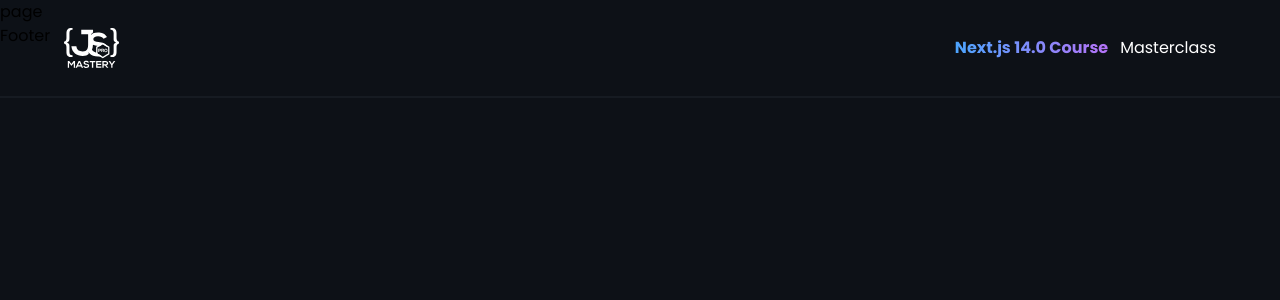
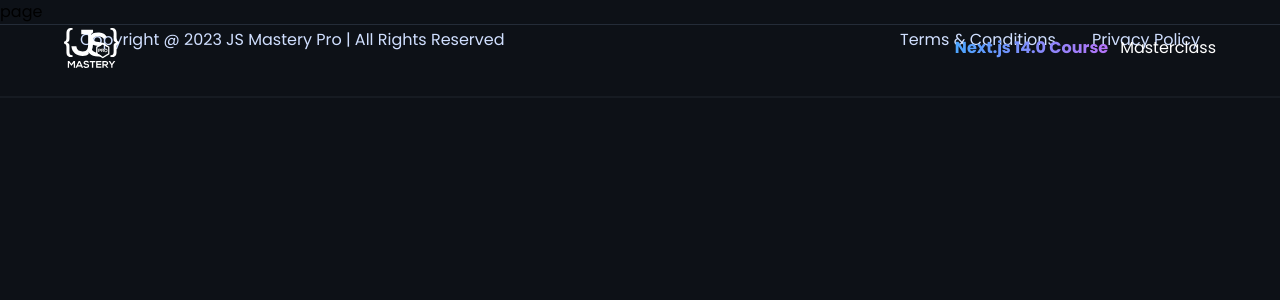
Before and after one commit to delmac-dev/jsm-platform, a Next.js app: page / in a window 1280 px wide. Shown: the top 300 px of the page. Built offline with nearby package versions, Linux system fonts and the light colour scheme.

Commit message:
done with footer

```diff
--- a/components/Footer.tsx
+++ b/components/Footer.tsx
@@ -1,8 +1,15 @@
+import Link from 'next/link'
 import React from 'react'
 
 const Footer = () => {
   return (
-    <div>Footer</div>
+    <footer className='flex-between body-text w-full gap-y-10 border-t border-black-400 bg-lack-100 px-20 py-1 max-md:flex-col text-white-800'>
+      <p>Copyright @ 2023 JS Mastery Pro | All Rights Reserved</p>
+      <div className="flex gap-x-9">
+        <Link href='/terms-of-use'>Terms & Conditions</Link>
+        <Link href='/privacy-policy'>Privacy Policy</Link>
+      </div>
+    </footer>
   )
 }
 
```
